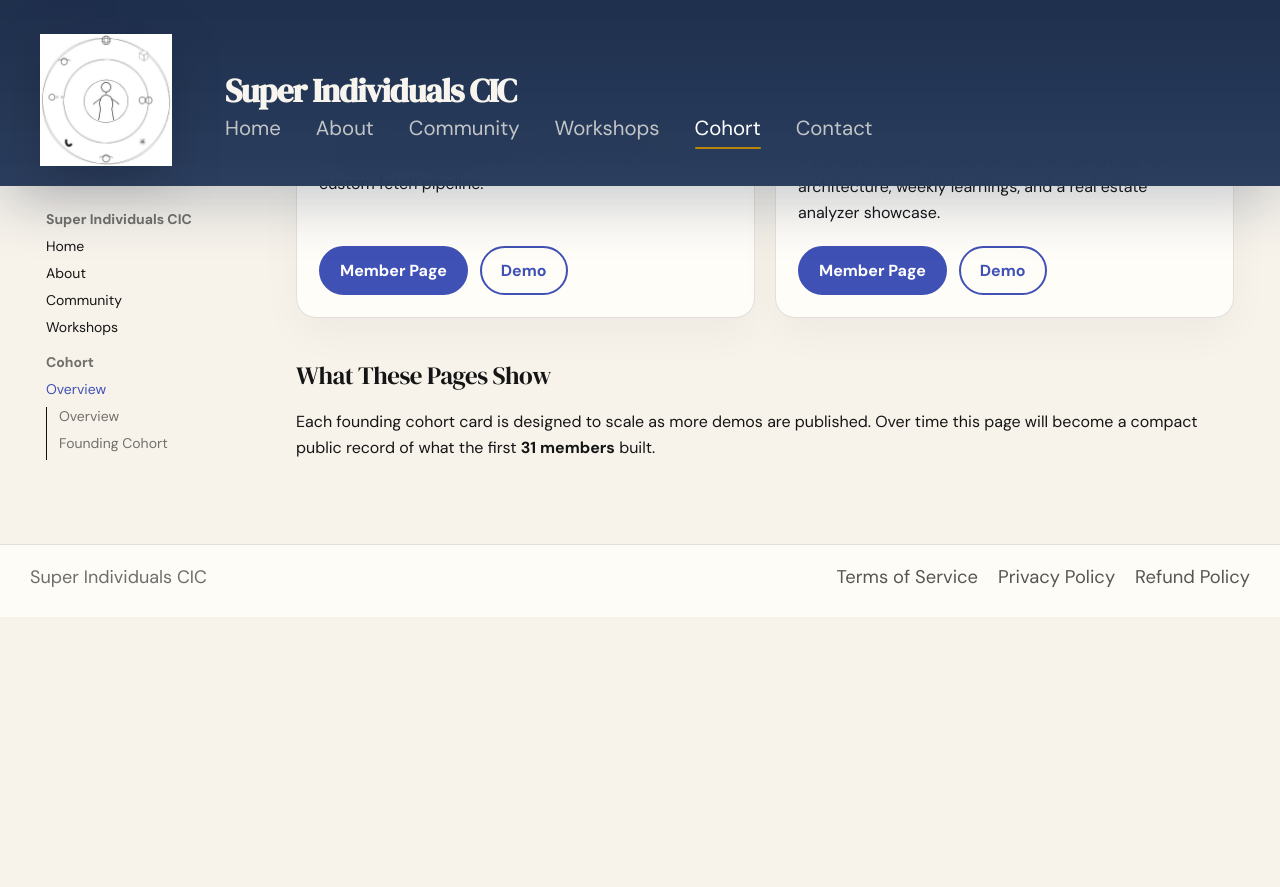
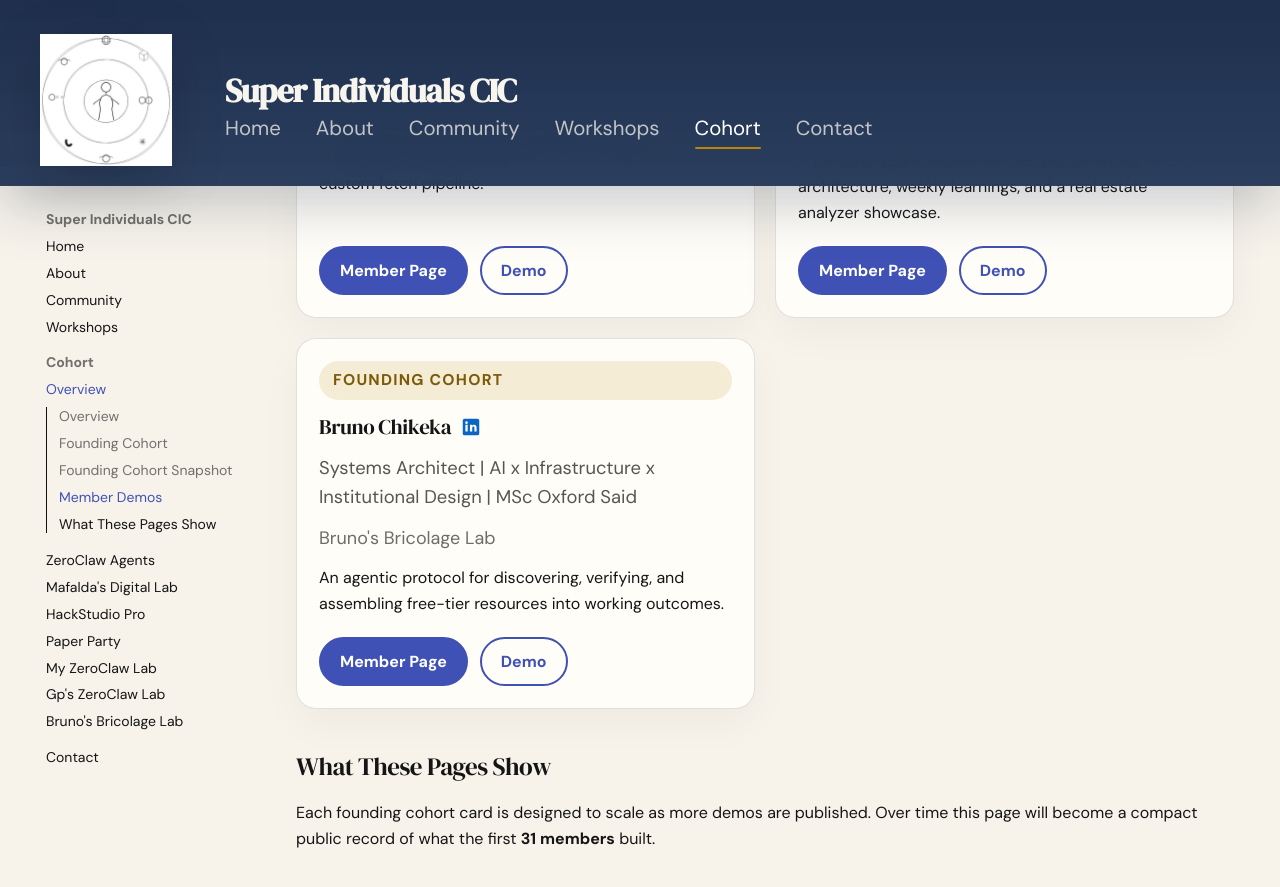
Before and after one commit to sicic-org/sicic-home, an MkDocs documentation site: the page built from docs/cohort/index.md, in a window 1280 px wide and 900 px high, scrolled down 1971 px. Shown: the top 887 px of the window. Built offline with MkDocs 1.6.1 and Material for MkDocs 9.7.7, drawn with Linux system fonts in a browser that asks for light colours; before the commit the page ends 2588 px from its top, so only the background shows below that.

Commit message:
Add Bruno

```diff
--- a/docs/cohort/index.md
+++ b/docs/cohort/index.md
@@ -143,6 +143,24 @@
       <a class="md-button" href="https://gijirpox26.github.io/my-zeroclaw-agents/">Demo</a>
     </div>
   </div>
+  <div class="proof-card cohort-member-card">
+    <p class="cohort-badge">Founding Cohort</p>
+    <div class="cohort-member-head">
+      <h3>Bruno Chikeka</h3>
+      <a class="cohort-linkedin" href="https://www.linkedin.com/in/brunochikeka/" aria-label="Bruno Chikeka LinkedIn profile">
+        <svg viewBox="0 0 24 24" aria-hidden="true">
+          <path d="M19 3A2 2 0 0 1 21 5V19A2 2 0 0 1 19 21H5A2 2 0 0 1 3 19V5A2 2 0 0 1 5 3H19M8.34 17V9.67H5.9V17H8.34M7.12 8.66A1.41 1.41 0 1 0 7.12 5.84A1.41 1.41 0 0 0 7.12 8.66M18.1 17V12.96C18.1 10.8 16.95 9.53 15.42 9.53C14.19 9.53 13.64 10.21 13.33 10.69V9.67H10.89C10.92 10.35 10.89 17 10.89 17H13.33V12.91C13.33 12.69 13.35 12.47 13.41 12.31C13.58 11.87 13.97 11.41 14.6 11.41C15.42 11.41 15.75 12.03 15.75 12.94V17H18.1Z"/>
+        </svg>
+      </a>
+    </div>
+    <p class="cohort-member-role">Systems Architect | AI x Infrastructure x Institutional Design | MSc Oxford Said</p>
+    <p class="pricing-meta">Bruno's Bricolage Lab</p>
+    <p>An agentic protocol for discovering, verifying, and assembling free-tier resources into working outcomes.</p>
+    <div class="cohort-card-actions">
+      <a class="md-button md-button--primary" href="chikeka-bricolage/">Member Page</a>
+      <a class="md-button" href="https://chikeka.github.io/bricolage-portfolio/">Demo</a>
+    </div>
+  </div>
 </div>
 
 ## What These Pages Show
--- a/mkdocs.yml
+++ b/mkdocs.yml
@@ -52,6 +52,7 @@
       - Paper Party: cohort/tuo-paper-party.md
       - My ZeroClaw Lab: cohort/venkatesan-zeroclaw.md
       - Gp's ZeroClaw Lab: cohort/palma-zeroclaw.md
+      - Bruno's Bricolage Lab: cohort/chikeka-bricolage.md
   - Contact: contact.md
 
 extra:
```
Also changed, not shown: docs/cohort/chikeka-bricolage.md (added, +101 -0 lines), docs/index.md (+14 -0 lines).
